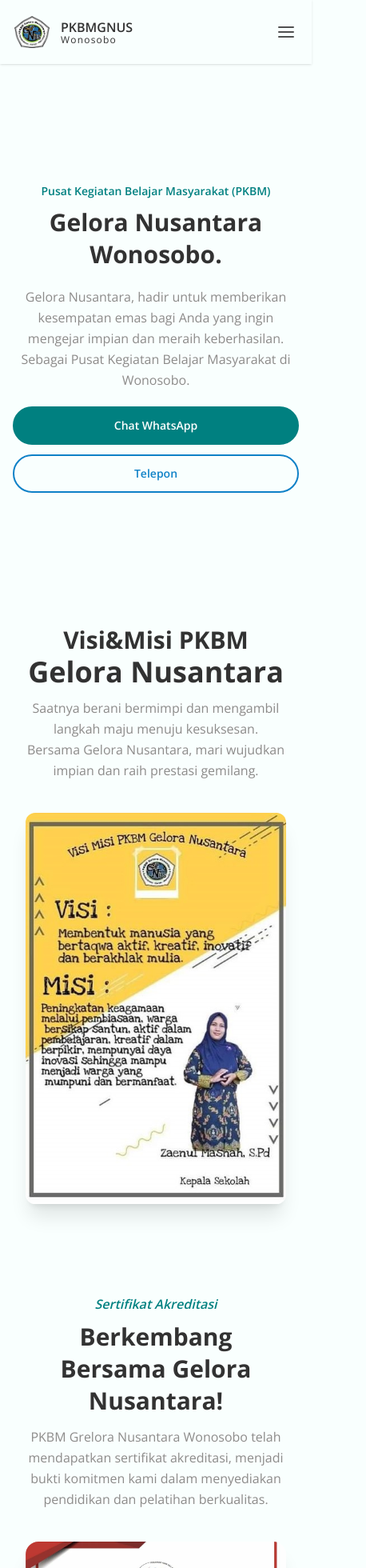
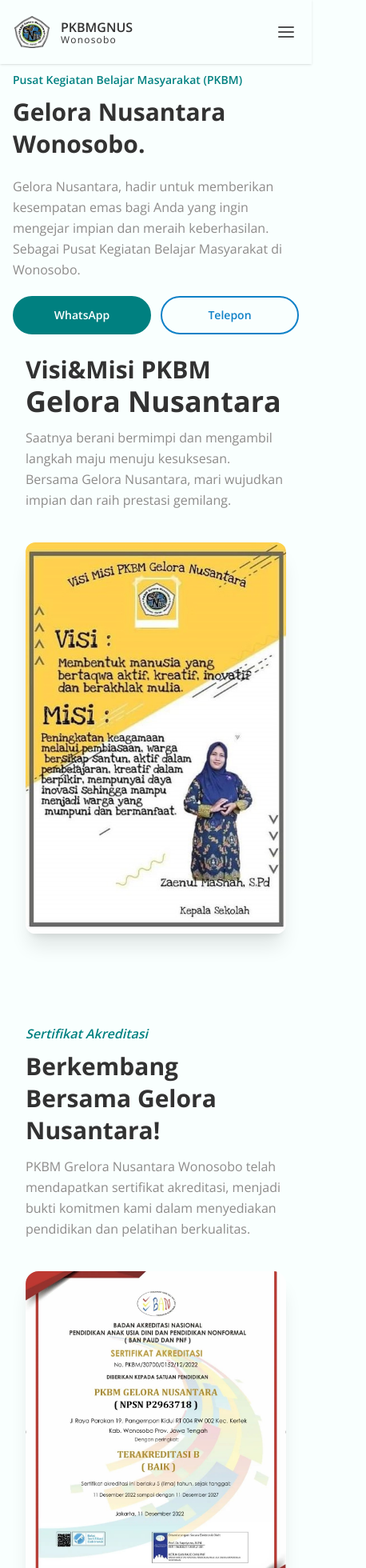
Before and after one commit to pkbmgnus/pkbmgnus, a Next.js app: page /profil in a window 390 px wide. Shown: the top 1960 px of the page at 80% size, 458 px wide, since content can reach past the window. Built offline with nearby package versions, Linux system fonts and the light colour scheme.

Commit message:
style : Left Text in Mobile

```diff
--- a/src/app/kontak/page.js
+++ b/src/app/kontak/page.js
@@ -24,8 +24,8 @@
 export default function Kontak() {
   return (
     <div className="container mt-28 md:mt-36  space-y-3 md:space-y-5 pb-6">
-      <h1 className="font-bold text-3xl md:text-4xl lg:text-3xl text-center pt-5">Kontak</h1>
-      <ul className=" pb-24 rounded-lg w-fit flex flex-col justify-around items-start space-y-9 mx-auto  p-14 px-10 md:px-10  md:flex-row md:items-center  md:space-y-0 md:w-full">
+      <h1 className=" font-bold text-3xl md:text-4xl lg:text-3xl lg:text-center pt-5">Kontak</h1>
+      <ul className=" pb-24 rounded-lg w-fit flex flex-col justify-around items-start space-y-9 lg:mx-auto  p-14 px-0 md:px-0  md:flex-row md:items-center  md:space-y-0 md:w-full">
         <li>
           <Link href={LINK_REDIRECT[1].link} target="_blank" className=" flex flex-row items-center justify-between w-fit space-x-4">
             <div className={`h-14 w-14 bg-primary text-white font-bold text-4xl md:text-3xl lg-text-4xl rounded-xl flex items-center justify-center`}>
@@ -60,6 +60,7 @@
           </Link>
         </li>
       </ul>
+      <h2 className="font-bold text-2xl md:text-4xl lg:text-3xl">Alamat</h2>
       <p className="text-base md:text-base ">Jl. Raya Parakan - Wonosobo No.37, Gondang, Candimulyo, Kec. Kertek, Kabupaten Wonosobo, Jawa Tengah 56371</p>
       <Map />
     </div>
--- a/src/components/home/Keterampilan/KeterampilanCardImg.js
+++ b/src/components/home/Keterampilan/KeterampilanCardImg.js
@@ -12,7 +12,7 @@
 
   return (
     <section className="container space-y-5 mt-20 mb-20 lg:my-40 lg:mt-32 md:mb-32 ">
-      <div className="text-center flex items-center justify-center flex-col mx-auto md:w-[70%] lg:w-[50rem] space-y-5">
+      <div className="lg:text-center flex items-center justify-center flex-col mx-auto md:w-[70%] lg:w-[50rem] space-y-5">
         <h2 className="font-bold lg:text-4xl lg:max-w-xl md:text-3xl text-2xl  -tracking-tight" data-aos={'zoom-in'}>
           Kursus Keterampilan peluang untuk berkembang.
         </h2>
--- a/src/components/home/Keterampilan/index.js
+++ b/src/components/home/Keterampilan/index.js
@@ -10,7 +10,7 @@
 
   return (
     <section className=" space-y-5 my-20 lg:my-40  flex flex-col justify-center items-center  ">
-      <div className="text-center !mx-auto md:w-[80%] lg:w-[100%] space-y-5 container">
+      <div className="lg:text-center !mx-auto md:w-[80%] lg:w-[100%] space-y-5 container">
         <h2 className="font-bold !mx-auto lg:max-w-3xl lg:text-3xl md:text-3xl text-2xl -tracking-tight" data-aos={'zoom-in'}>
           Kembangkan Diri, Berkarya Nyata, Menuju Prestasi Terbaik
         </h2>
--- a/src/components/home/Serifikat.js
+++ b/src/components/home/Serifikat.js
@@ -9,7 +9,7 @@
   }, []);
 
   return (
-    <div className="flex lg:max-w-6xl container text-center md:text-left my-16 md:my-28 md:mt-24 lg:mt-44  flex-col md:flex-col-reverse lg:flex-row  justify-between lg:items-start items-center">
+    <div className="flex lg:max-w-6xl container lg:text-center md:text-left my-16 md:my-28 md:mt-24 lg:mt-44  flex-col md:flex-col-reverse lg:flex-row  justify-between lg:items-start">
       {/* <!-- == text header ==--> */}
       <div className="lg:px-0 lg:max-w-3xl space-y-3 md:space-y-6 pt-12 lg:pt-0 h-full lg:flex lg:flex-col lg:items-start lg:justify-end lg:border-r-0">
         <p className=" leading-relaxed lg:text-base text-primary font-semibold italic">Sertifikat Akreditasi</p>
--- a/src/components/home/VisiMisi.js
+++ b/src/components/home/VisiMisi.js
@@ -9,7 +9,7 @@
   }, []);
 
   return (
-    <div className="flex container lg:max-w-6xl md:mb-28 -mt-16 md:mt-0   text-center md:text-left flex-col-reverse lg:flex-row  justify-between lg:items-start items-center">
+    <div className="flex container lg:max-w-6xl md:mb-28 -mt-16 md:mt-0   lg:text-center md:text-left flex-col-reverse lg:flex-row  justify-between lg:items-start items-center">
       {/* <!-- == img header ==--> */}
       <div className=" w-fit mt-10 lg:mt-0 lg:-ml-48 " data-aos="fade-right">
         <div className=" lg:w-[33rem] md:w-full">
--- a/src/components/profile/Header.js
+++ b/src/components/profile/Header.js
@@ -10,16 +10,16 @@
     AOS();
   }, []);
   return (
-    <div className="flex flex-col justify-center text-center mx-auto md:w-[90%] lg:w-[80%] space-y-5 items-center h-screen" data-aos="zoom-in">
+    <div className="flex flex-col justify-center lg:text-center mx-auto md:w-[90%] lg:w-[80%] space-y-5 lg:items-center h-[60vh] lg:h-screen" data-aos="zoom-in">
       {/* <!-- == text header ==--> */}
       <h1 className=" leading-relaxed text-sm md:text-2xl text-primary font-semibold">Pusat Kegiatan Belajar Masyarakat (PKBM)</h1>
       <h2 className="!mt-2 font-bold text-3xl leading-10 lg:text-5xl lg:leading-tight lg:-tracking-tight capitalize"> Gelora Nusantara Wonosobo.</h2>
       <p className=" leading-relaxed lg:text-base text-gray lg:max-w-3xl">
         Gelora Nusantara, hadir untuk memberikan kesempatan emas bagi Anda yang ingin mengejar impian dan meraih keberhasilan. Sebagai Pusat Kegiatan Belajar Masyarakat di Wonosobo.
       </p>
-      <div className="flex flex-col md:flex-row w-full space-y-3 md:space-y-0 md:space-x-5 items-center  justify-center ">
+      <div className="flex lg:flex-col md:flex-row w-full space-x-3 md:space-y-0 md:space-x-5 items-center  justify-center ">
         <Link className={'w-full md:w-fit'} target="_blank" href={LINK_REDIRECT[0].link}>
-          <Button>Chat WhatsApp</Button>
+          <Button> WhatsApp</Button>
         </Link>
         <Link className={'w-full md:w-fit'} target="_blank" href={LINK_REDIRECT[2].link}>
           <ButtonLight>Telepon</ButtonLight>
```
